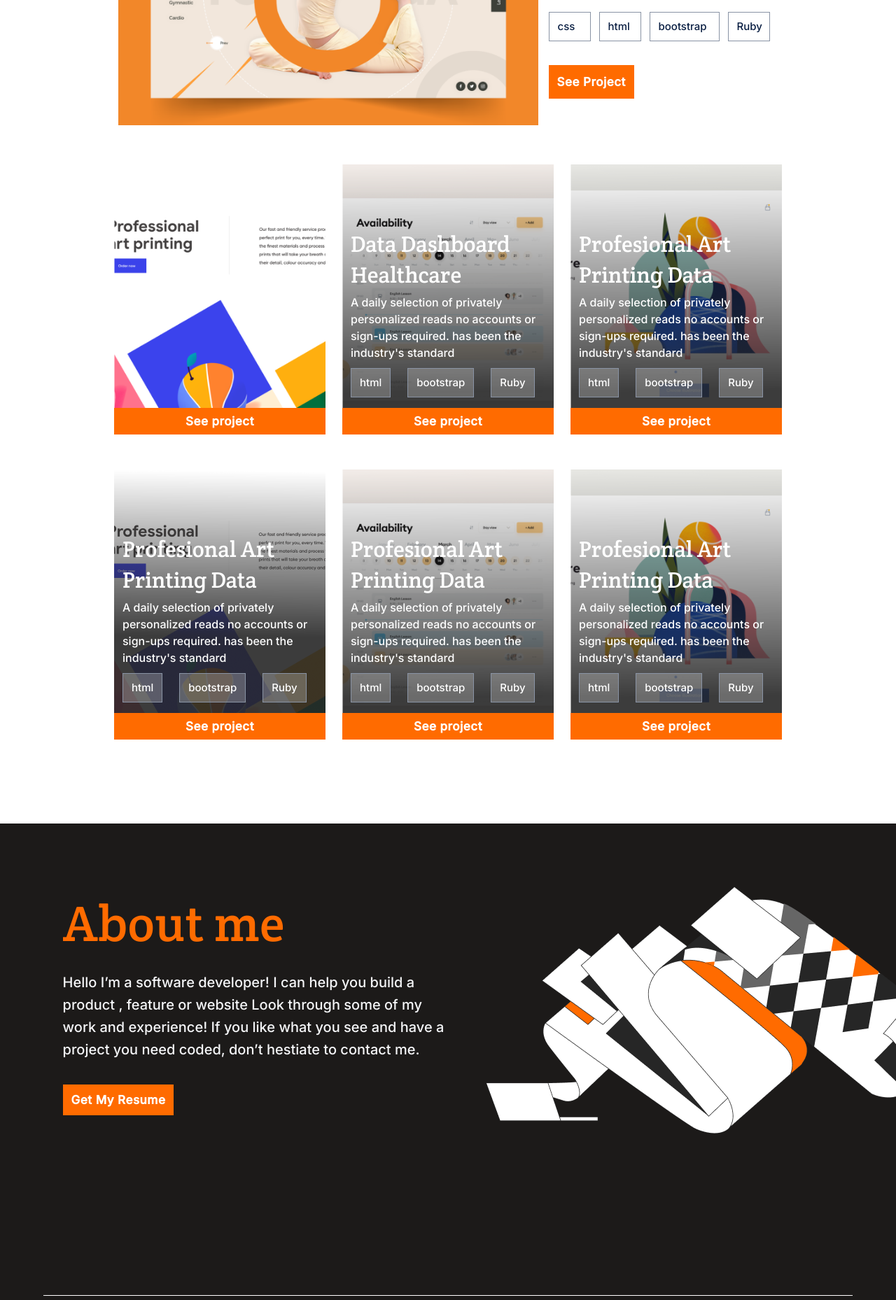
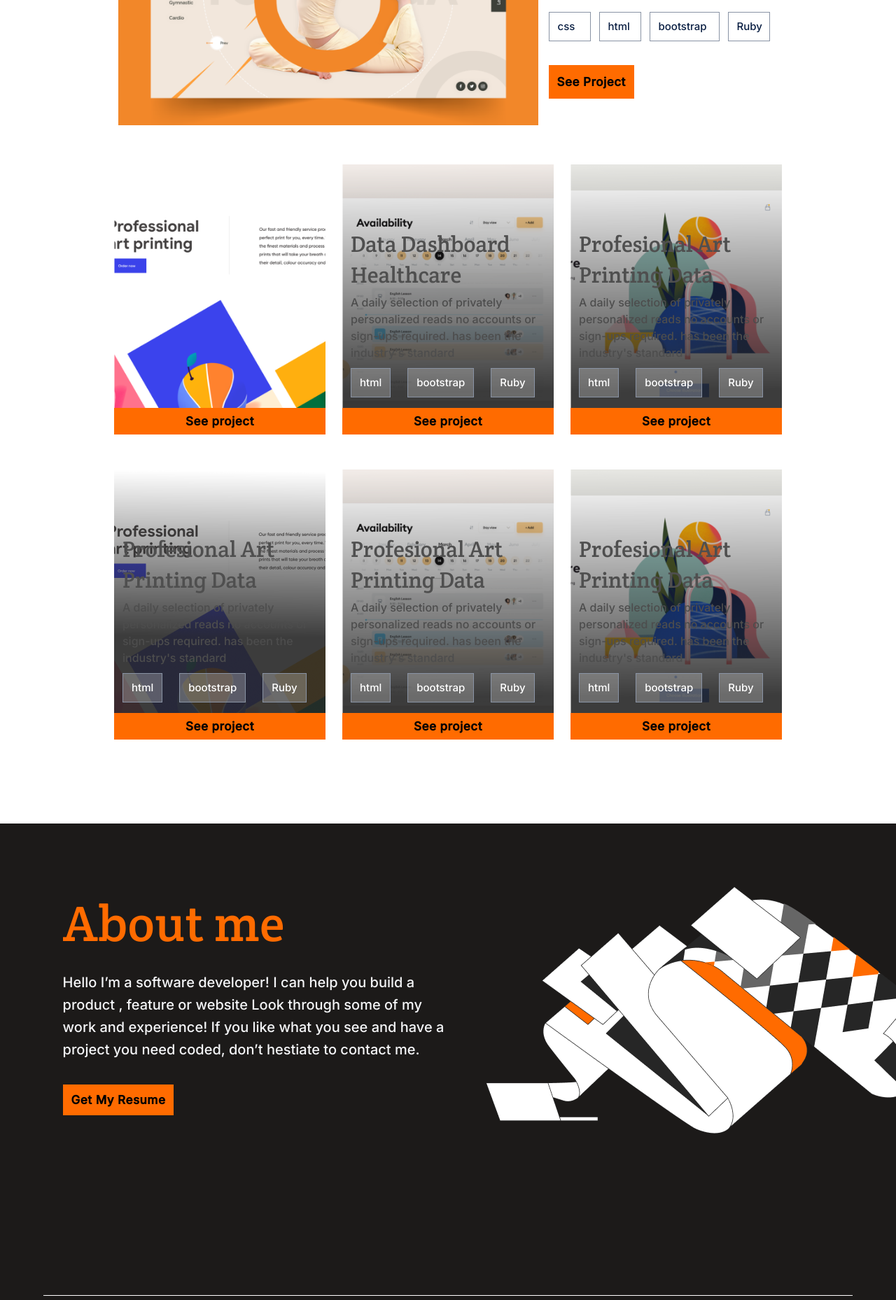
Before and after one commit to basnetlaxmi/my-portfolio, a website: page index.html in a window 1280 px wide. Shown: the part 1362-3220 px from the top of the page at 70% size. Drawn offline with Linux system fonts and the light colour scheme.

Commit message:
Update color contrast

```diff
--- a/style.css
+++ b/style.css
@@ -21,7 +21,7 @@ body {
 }
 
 .site-header a {
-  font-family: 'Roboto', serif;
+  font-family: "Roboto", serif;
   font-size: 18px;
   font-weight: 700;
   line-height: 24px;
@@ -57,19 +57,18 @@ footer .icon li img {
 }
 
 .container h1 {
-  font-family: 'Crete Round', serif;
+  font-family: "Crete Round", serif;
   font-weight: normal;
   font-size: 50px;
   line-height: 64px;
   letter-spacing: 0.37px;
   color: #ff6b00;
   margin: 12px 0;
-  animation-name: slide;
-  animation-duration: 4s;
+  overflow: ;
 }
 
 .container h3 {
-  font-family: 'Roboto', serif;
+  font-family: "Roboto", serif;
   font-weight: bold;
   font-size: 24px;
   line-height: 32px;
@@ -78,7 +77,7 @@ footer .icon li img {
 }
 
 .container p {
-  font-family: 'Poppins', sans-serif;
+  font-family: "Poppins", sans-serif;
   font-weight: normal;
   font-size: 16px;
   line-height: 24px;
@@ -225,7 +224,7 @@ footer .icon ul {
   border: 1px solid #8993a4;
   box-sizing: border-box;
   margin-right: 12px;
-  font-family: 'Inter', sans-serif;
+  font-family: "Inter", sans-serif;
   font-weight: 500;
   font-size: 15px;
   line-height: 20px;
@@ -244,7 +243,7 @@ footer .icon ul {
   font-size: 15px;
   line-height: 24px;
   letter-spacing: 0.03em;
-  color: #fff;
+  color: #030303;
   padding: 12px;
 }
 
@@ -255,7 +254,7 @@ footer .icon ul {
   font-size: 17px;
   line-height: 24px;
   letter-spacing: 0.03em;
-  color: #fff;
+  color: #030303;
   margin: 10px 0;
   padding: 12px;
   display: inline-block;
@@ -271,7 +270,7 @@ footer .icon ul {
 .work-container .projects .project {
   display: flex;
   flex-direction: column;
-  background-image: url('./images/prjimg.png');
+  background-image: url("./images/prjimg.png");
   background-repeat: no-repeat;
   background-size: cover;
   margin-top: 20px;
@@ -286,7 +285,7 @@ footer .icon ul {
   font-weight: normal;
   font-size: 32px;
   line-height: 44px;
-  color: #fff;
+  color: #4f4f4f;
   margin-bottom: 5px;
   padding-left: 12px;
 }
@@ -296,7 +295,7 @@ footer .icon ul {
   font-weight: normal;
   font-size: 16px;
   line-height: 24px;
-  color: #fff;
+  color: #4d4d4d;
   margin-bottom: 10px;
   padding: 0 12px;
 }
@@ -312,7 +311,7 @@ footer .icon ul {
   border: 1px solid #8993a4;
   box-sizing: border-box;
   margin: 0 12px;
-  font-family: 'Inter', sans-serif;
+  font-family: "Inter", sans-serif;
   font-weight: 500;
   font-size: 15px;
   line-height: 20px;
@@ -330,7 +329,7 @@ footer .icon ul {
   line-height: 24px;
   text-align: center;
   letter-spacing: 0.03em;
-  color: #fff;
+  color: #030303;
   background: #ff6b00;
   margin-top: 15px;
   padding: 7px;
@@ -338,7 +337,7 @@ footer .icon ul {
 
 .about {
   background-color: #1c1a19;
-  background-image: url('./images/bgimgabt.png');
+  background-image: url("./images/bgimgabt.png");
   background-repeat: no-repeat;
   background-position: 100% 24%;
   padding: 75px 0;
@@ -441,7 +440,7 @@ footer .icon ul {
   font-size: 17px;
   line-height: 24px;
   letter-spacing: 0.03em;
-  color: #fff;
+  color: #080808;
   width: 131px;
   padding: 12px;
   margin: 24px 1px 154px;
```
